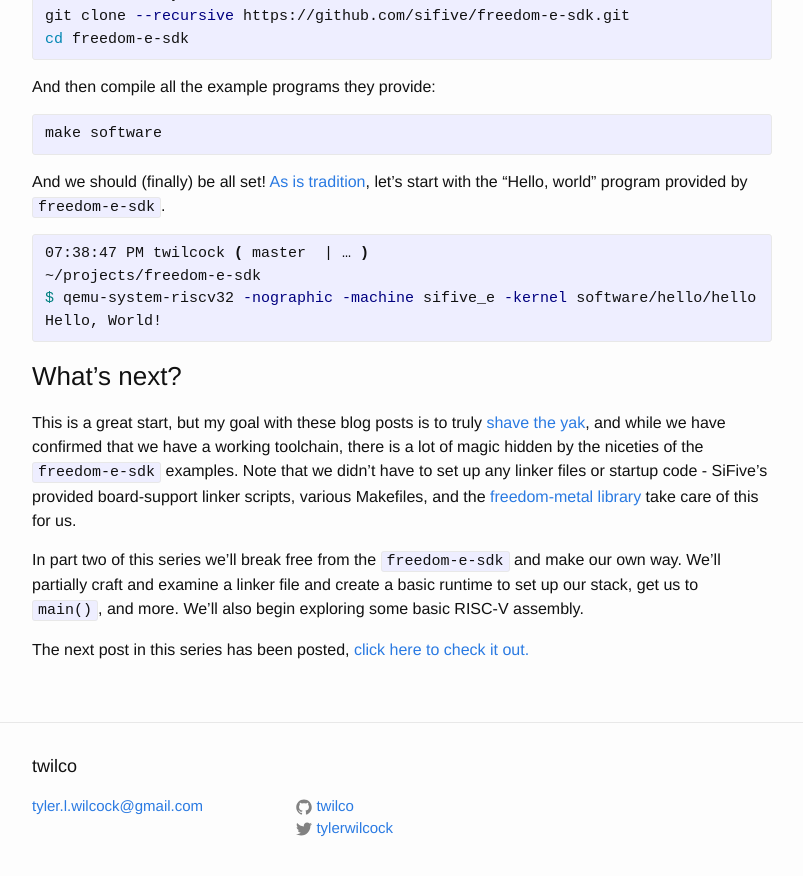
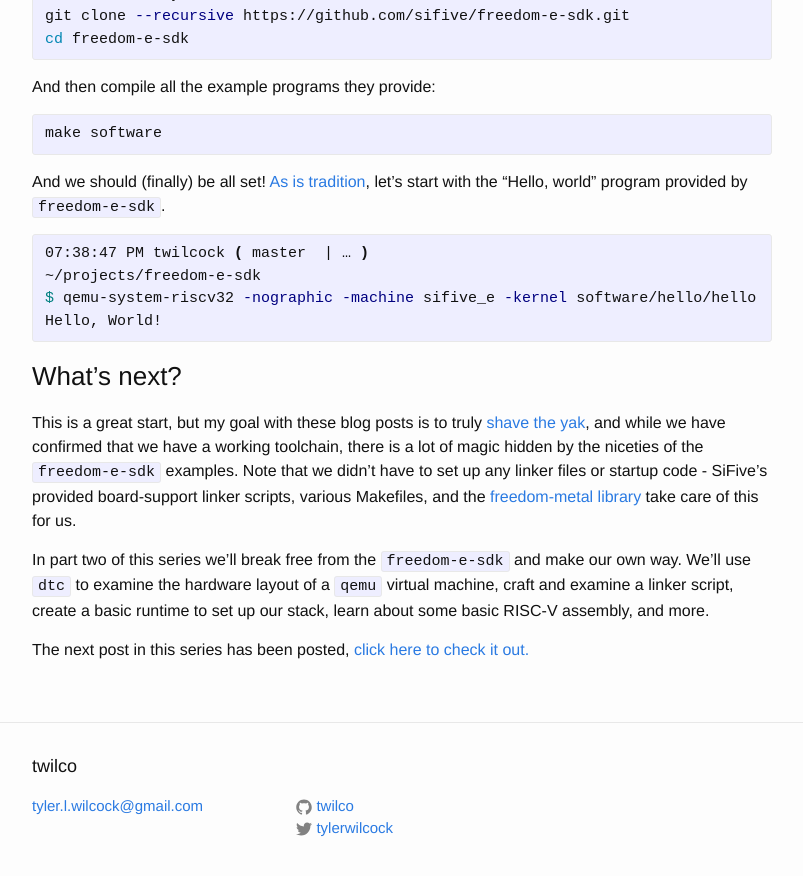
Before and after one commit to twilco/twilco.github.io, a Jekyll site: the page built from _posts/2019-03-10-riscv-from-scratch-1.markdown, in a window 1280 px wide and 900 px high, scrolled down 2144 px. Shown: the top 876 px of the window, without its empty margins (238-1041 px from the left). Built offline with Jekyll 4.4.1, drawn with Linux system fonts in a browser that asks for light colours.

Commit message:
Rename part two post to match date rough draft was complete

```diff
--- a/_posts/2019-03-10-riscv-from-scratch-1.markdown
+++ b/_posts/2019-03-10-riscv-from-scratch-1.markdown
@@ -93,6 +93,6 @@
 
 This is a great start, but my goal with these blog posts is to truly [shave the yak](https://seths.blog/2005/03/dont_shave_that/), and while we have confirmed that we have a working toolchain, there is a lot of magic hidden by the niceties of the `freedom-e-sdk` examples.  Note that we didn't have to set up any linker files or startup code - SiFive's provided board-support linker scripts, various Makefiles, and the [freedom-metal library](https://github.com/sifive/freedom-metal) take care of this for us.
 
-In part two of this series we'll break free from the `freedom-e-sdk` and make our own way.  We'll partially craft and examine a linker file and create a basic runtime to set up our stack, get us to `main()`, and more.  We'll also begin exploring some basic RISC-V assembly.
+In part two of this series we'll break free from the `freedom-e-sdk` and make our own way.  We'll use `dtc` to examine the hardware layout of a `qemu` virtual machine, craft and examine a linker script, create a basic runtime to set up our stack, learn about some basic RISC-V assembly, and more.
 
-The next post in this series has been posted, [click here to check it out.]({% post_url 2019-03-27-riscv-from-scratch-2 %})
+The next post in this series has been posted, [click here to check it out.]({% post_url 2019-04-27-riscv-from-scratch-2 %})
```
Also changed, not shown: _posts/2019-04-27-riscv-from-scratch-2.markdown (renamed from _posts/2019-03-27-riscv-from-scratch-2.markdown).
